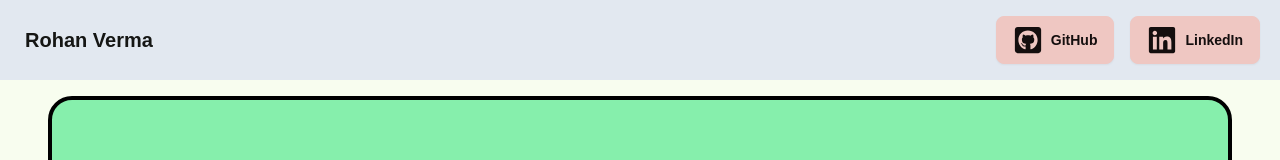
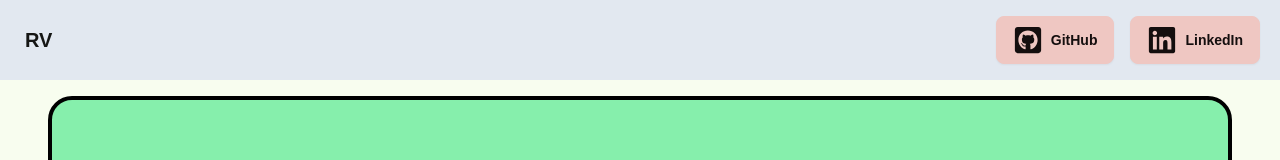
Before and after one commit to MODSetter/neubrutalism_portfolio, a Next.js app: page / in a window 1280 px wide. Shown: the top 160 px of the page. Built offline with nearby package versions, Linux system fonts and the light colour scheme; a web font is replaced by a local one.

Commit message:
Logo Update

```diff
--- a/components/Navbar.tsx
+++ b/components/Navbar.tsx
@@ -6,7 +6,7 @@ const Navbar = () => {
   return (
     <div className="navbar bg-slate-200">
       <div className="flex-1">
-        <button className="btn btn-ghost text-xl">Rohan Verma</button>
+        <button className="btn btn-ghost text-xl">RV</button>
       </div>
       <div className="flex-none">
         <ul className="menu menu-horizontal px-1">
```
